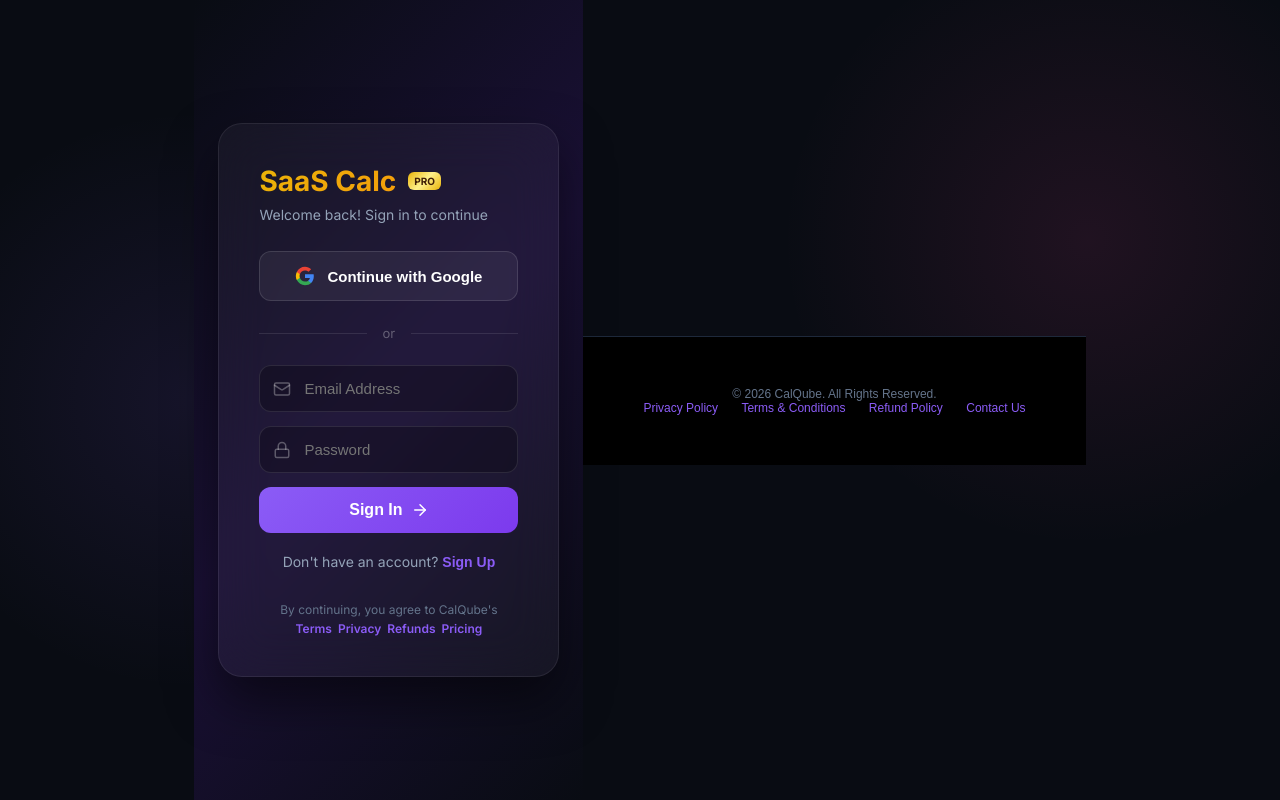
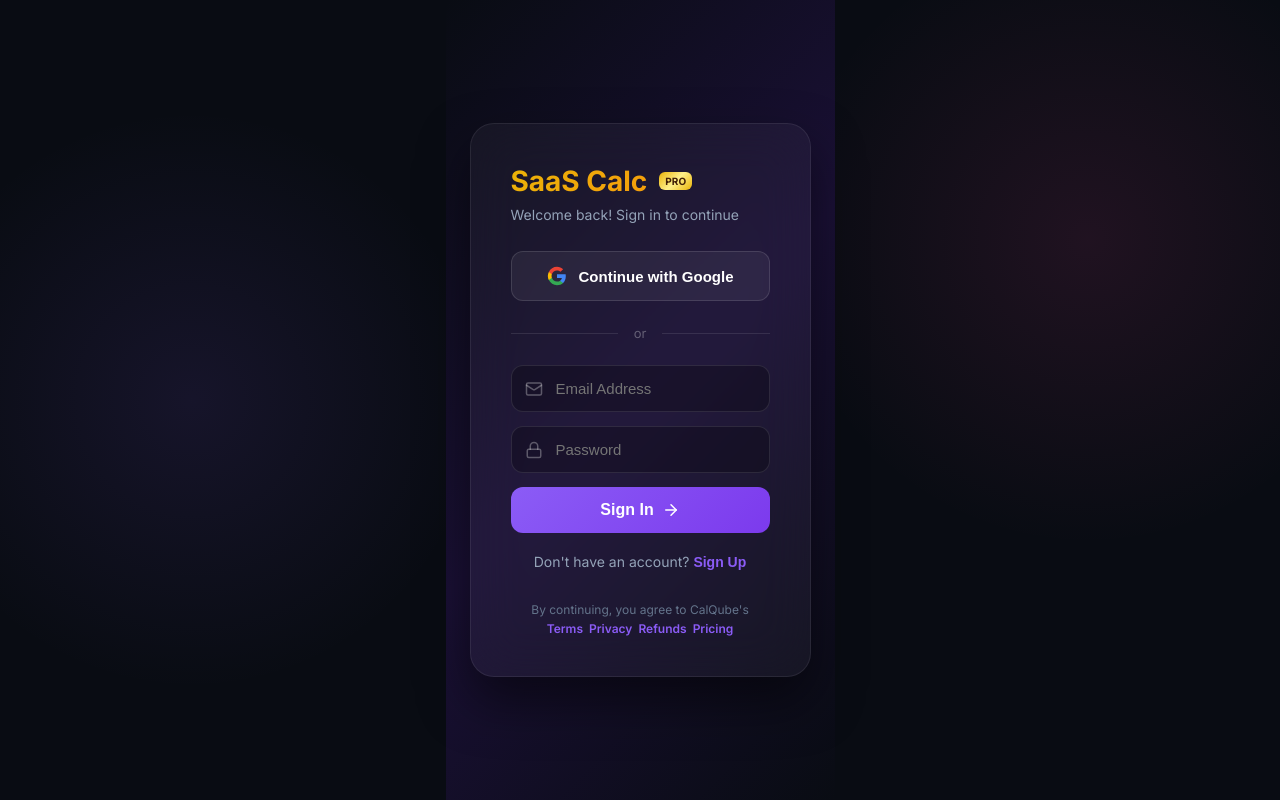
Before and after one commit to Mmaneesh007/calculator, a React (Vite) app: page / in a window 1280 px wide. Built offline with nearby package versions, Linux system fonts and the light colour scheme; no server answers.

Commit message:
fix: resolved sidebar squashing and hidden bot footer

```diff
--- a/index.html
+++ b/index.html
@@ -8,15 +8,13 @@
     <script src="https://checkout.razorpay.com/v1/checkout.js"></script>
     <style>
       .bot-audit-footer {
-        padding: 50px;
-        text-align: center;
-        background: #000;
-        color: #64748b;
-        font-family: sans-serif;
-        font-size: 12px;
-        border-top: 1px solid #1e293b;
+        position: absolute;
+        left: -9999px;
+        top: auto;
+        width: 1px;
+        height: 1px;
+        overflow: hidden;
       }
-      .bot-audit-footer a { color: #8b5cf6; margin: 0 10px; text-decoration: none; }
     </style>
   </head>
   <body>
--- a/src/App.css
+++ b/src/App.css
@@ -242,10 +242,13 @@
   width: 100vw;
   height: 100vh;
   overflow: hidden;
+  background: #090c13;
 }
 
 .sidebar {
   width: 250px;
+  min-width: 250px;
+  flex-shrink: 0;
   background: rgba(255, 255, 255, 0.03);
   backdrop-filter: blur(20px);
   border-right: 1px solid rgba(255, 255, 255, 0.08);
@@ -256,19 +259,20 @@
 }
 
 .sidebar-header {
-  padding: 0 24px 32px;
-  display: flex;
-  align-items: center;
-  justify-content: space-between;
+  padding: 0 20px 32px;
+  display: flex;
+  align-items: center;
+  gap: 10px;
 }
 
 .sidebar-header h2 {
-  font-size: 20px;
-  background: var(--gold-gradient);
+  font-size: 18px;
+  background: linear-gradient(135deg, #eab308, #f59e0b);
   -webkit-background-clip: text;
   -webkit-text-fill-color: transparent;
-  font-weight: 700;
+  font-weight: 800;
   margin: 0;
+  letter-spacing: -0.5px;
 }
 
 .premium-badge-small {
```
